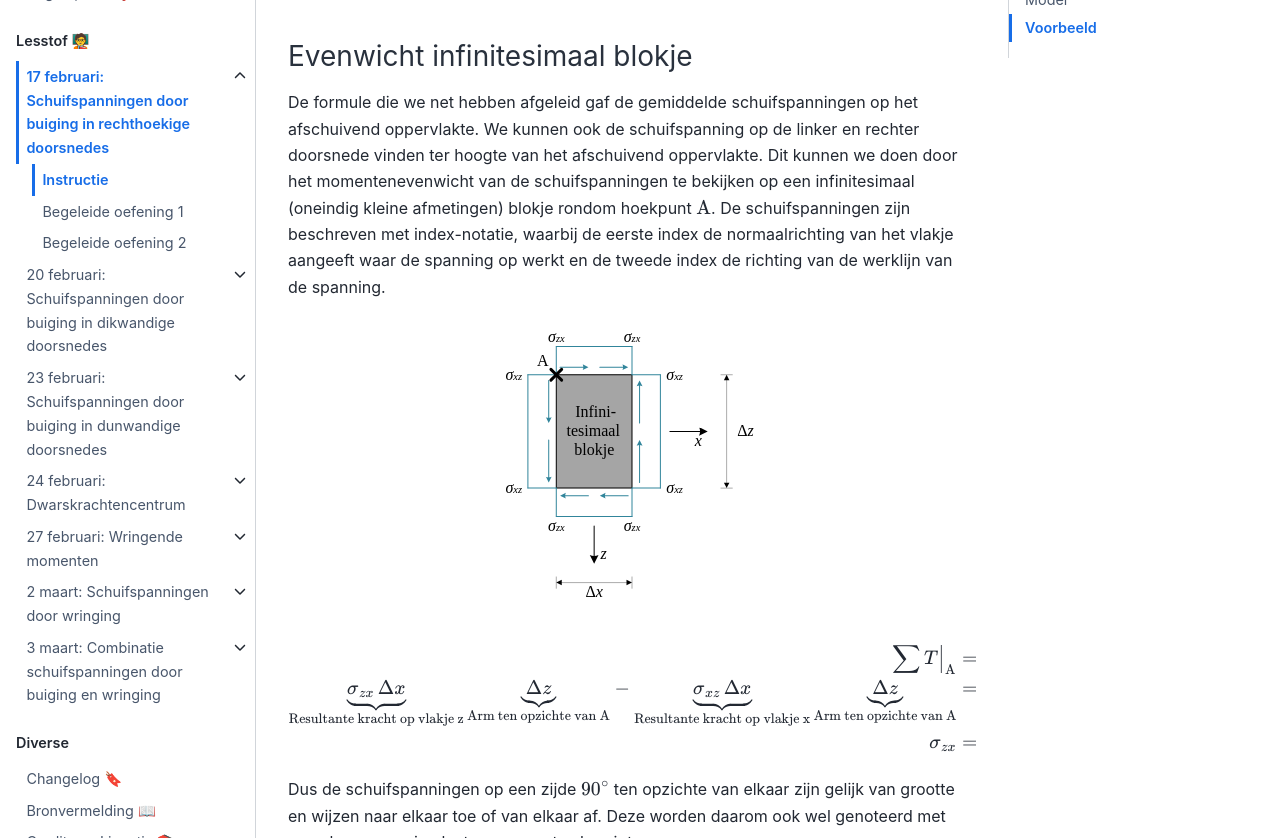
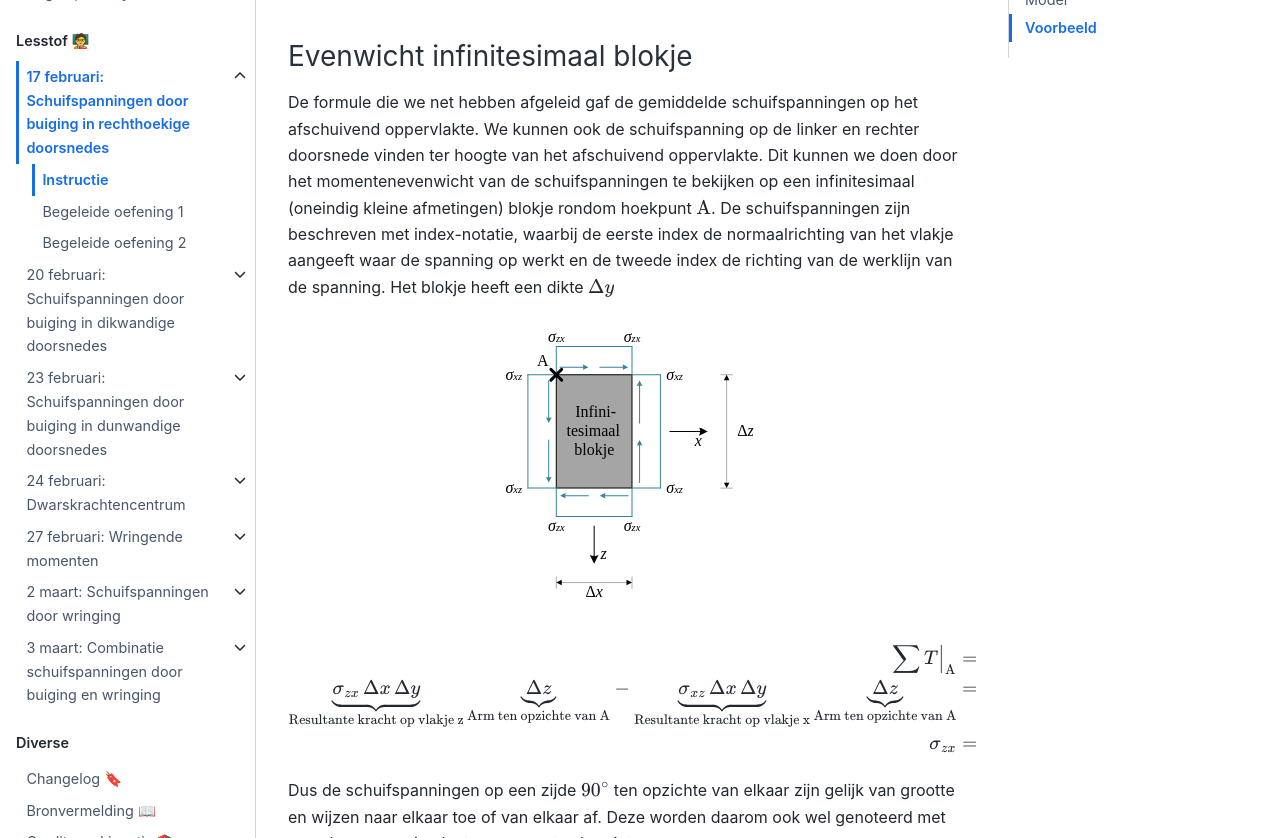
Before and after one commit to TUDelft-books/CTB1310, a Jupyter Book: the page built from book/shear_rect/instructie.md, in a window 1280 px wide and 900 px high, scrolled down 4108 px, cut to the strip 62-900 px from the top of the window. Built offline with Jupyter Book 1.0.4 settings and Sphinx 7.4.7 and the Sphinx Book theme 1.1.4, drawn with Linux system fonts in a browser that asks for light colours; comment, search, counter and statistics services are not loaded.

Commit message:
Update instructie.md

````diff
--- a/book/shear_rect/instructie.md
+++ b/book/shear_rect/instructie.md
@@ -299,7 +299,7 @@ Hieronder is een voorbeeld getoond van een niet-prismatisch balk (hier met afwij
 
 ### Evenwicht infinitesimaal blokje
 
-De formule die we net hebben afgeleid gaf de gemiddelde schuifspanningen op het afschuivend oppervlakte. We kunnen ook de schuifspanning op de linker en rechter doorsnede vinden ter hoogte van het afschuivend oppervlakte. Dit kunnen we doen door het momentenevenwicht van de schuifspanningen te bekijken op een infinitesimaal (oneindig kleine afmetingen) blokje rondom hoekpunt $\rm{A}$. De schuifspanningen zijn beschreven met index-notatie, waarbij de eerste index de normaalrichting van het vlakje aangeeft waar de spanning op werkt en de tweede index de richting van de werklijn van de spanning.
+De formule die we net hebben afgeleid gaf de gemiddelde schuifspanningen op het afschuivend oppervlakte. We kunnen ook de schuifspanning op de linker en rechter doorsnede vinden ter hoogte van het afschuivend oppervlakte. Dit kunnen we doen door het momentenevenwicht van de schuifspanningen te bekijken op een infinitesimaal (oneindig kleine afmetingen) blokje rondom hoekpunt $\rm{A}$. De schuifspanningen zijn beschreven met index-notatie, waarbij de eerste index de normaalrichting van het vlakje aangeeft waar de spanning op werkt en de tweede index de richting van de werklijn van de spanning. Het blokje heeft een dikte $\Delta y$
 
 ```{figure} ./instructie_data/blokje.svg
 :align: center
@@ -310,7 +310,7 @@ De formule die we net hebben afgeleid gaf de gemiddelde schuifspanningen op het
 $$
 \begin{align*}
 \left. \sum T \right|_{\rm{A}} &= 0 \\
-\underbrace{\sigma_{zx} \, \Delta x}_{\rm{Resultante} \, \rm{kracht} \, \rm{op} \, \rm{vlakje} \, z} \, \underbrace{\Delta z}_{\rm{Arm} \, \rm{ten} \, \rm{opzichte} \, \rm{van} \, \rm{A}} - \underbrace{\sigma_{xz} \, \Delta x}_{\rm{Resultante} \, \rm{kracht} \, \rm{op} \, \rm{vlakje} \, x} \,  \underbrace{\Delta z}_{\rm{Arm} \, \rm{ten} \, \rm{opzichte} \, \rm{van} \, \rm{A}} &= 0 \\
+\underbrace{\sigma_{zx} \, \Delta x \, \Delta y}_{\rm{Resultante} \, \rm{kracht} \, \rm{op} \, \rm{vlakje} \, z} \, \underbrace{\Delta z}_{\rm{Arm} \, \rm{ten} \, \rm{opzichte} \, \rm{van} \, \rm{A}} - \underbrace{\sigma_{xz} \, \Delta x \, \Delta y}_{\rm{Resultante} \, \rm{kracht} \, \rm{op} \, \rm{vlakje} \, x} \,  \underbrace{\Delta z}_{\rm{Arm} \, \rm{ten} \, \rm{opzichte} \, \rm{van} \, \rm{A}} &= 0 \\
 \sigma_{zx} &= \sigma_{xz} \\
 \end{align*}
 $$
````
